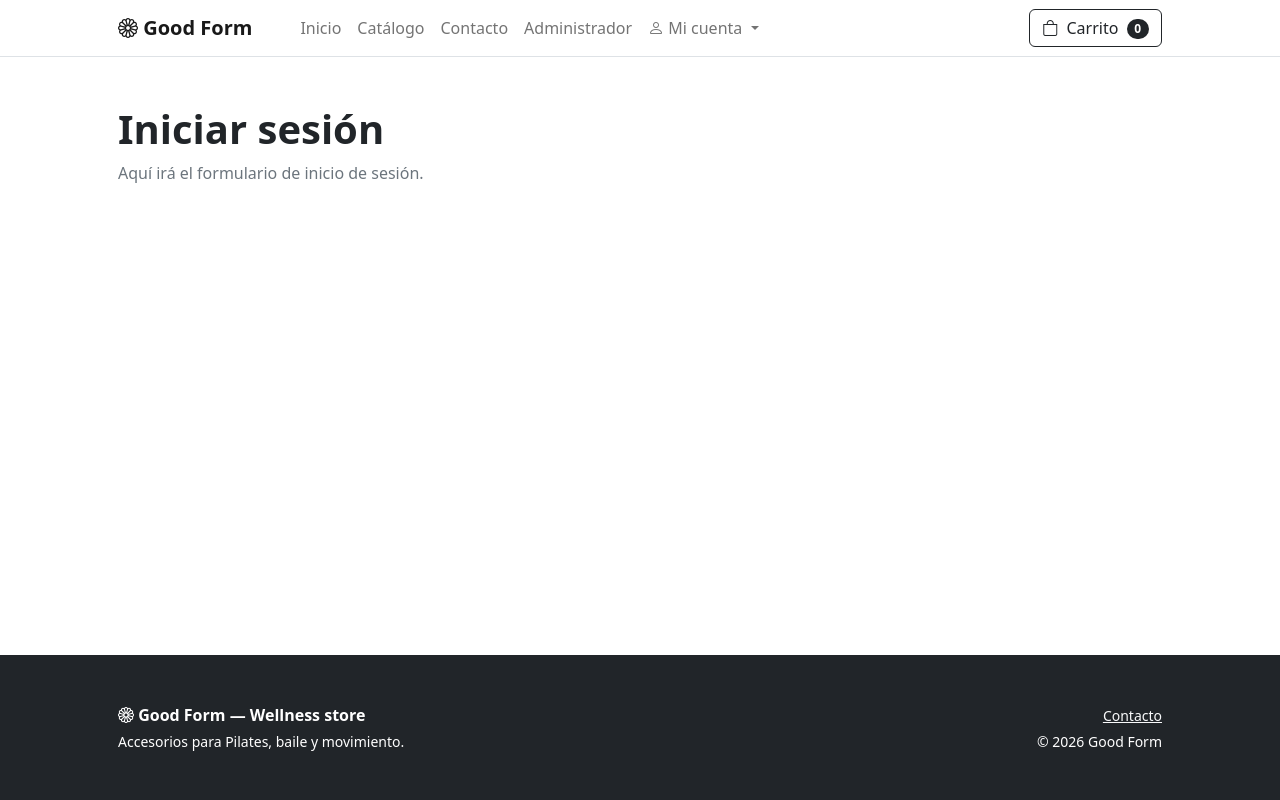
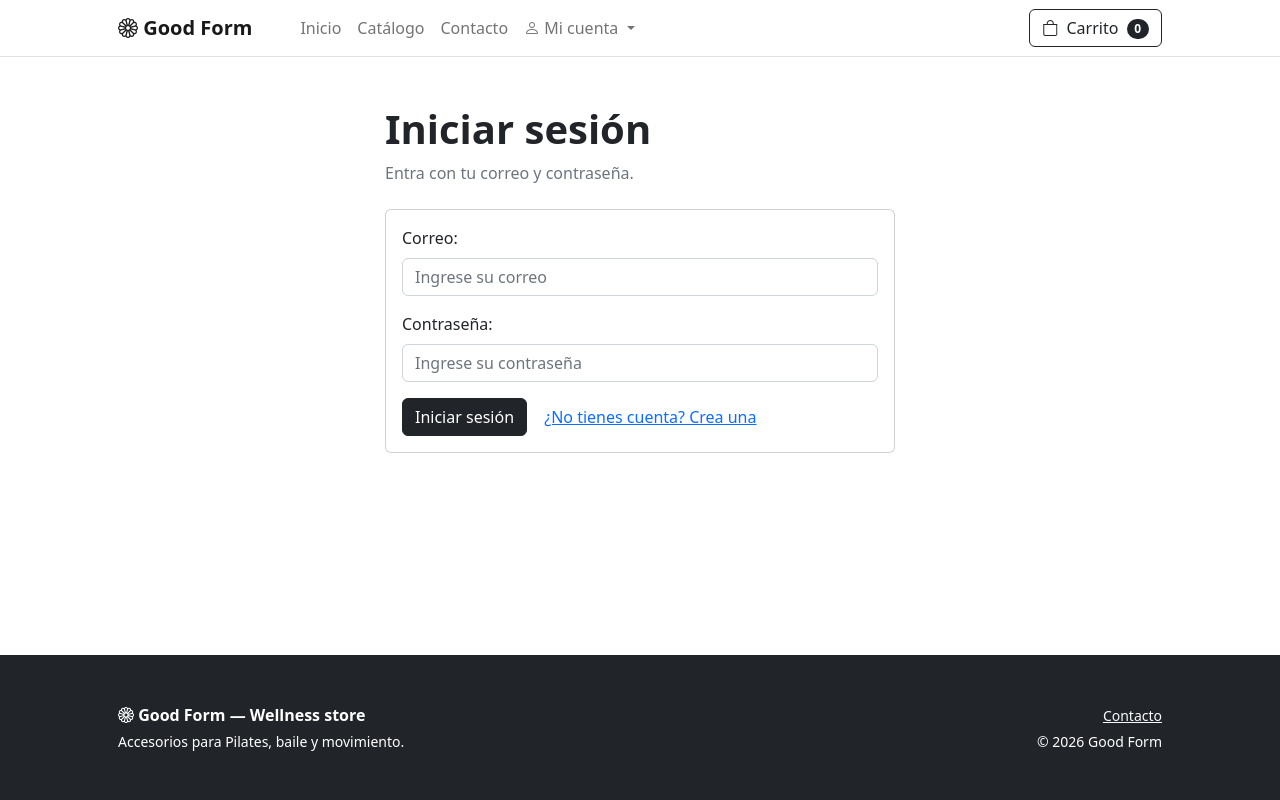
Before and after one commit to mariavairomv-dot/proyectofinal_mariavairo, a PHP site: page /login.php in a window 1280 px wide. Run offline with PHP 8.4, Linux system fonts and the light colour scheme.

Commit message:
Inicio y cierre de sesión con sesiones de PHP y menú según el usuario

```diff
--- a/admin.php
+++ b/admin.php
@@ -1,3 +1,4 @@
+<?php session_start(); ?>
 <!DOCTYPE html>
 <html lang="es">
 <head>
--- a/carrito.php
+++ b/carrito.php
@@ -1,3 +1,4 @@
+<?php session_start(); ?>
 <!DOCTYPE html>
 <html lang="es">
 <head>
--- a/catalogo.php
+++ b/catalogo.php
@@ -1,3 +1,4 @@
+<?php session_start(); ?>
 <!DOCTYPE html>
 <html lang="es">
 <head>
--- /dev/null
+++ b/cerrar_sesion.php
@@ -0,0 +1,5 @@
+<?php
+session_start();      // Buscamos la pulsera
+session_destroy();    // La cortamos: se borra la sesión
+header("Location: index.php");   // Lo mandamos a la página de inicio
+exit();
--- a/contacto.php
+++ b/contacto.php
@@ -1,3 +1,4 @@
+<?php session_start(); ?>
 <!DOCTYPE html>
 <html lang="es">
 <head>
--- a/includes/navbar.php
+++ b/includes/navbar.php
@@ -1,5 +1,5 @@
 <?php
-// Guarda el nombre del archivo que se está viendo, por ejemplo "catalogo.php"
+// Nombre del archivo que se está viendo, por ejemplo "catalogo.php"
 $pagina = basename($_SERVER['PHP_SELF']);
 ?>
 <nav class="navbar navbar-expand-lg navbar-light bg-white border-bottom sticky-top">
@@ -16,27 +16,42 @@ $pagina = basename($_SERVER['PHP_SELF']);
         <div class="collapse navbar-collapse" id="menuPrincipal">
             <ul class="navbar-nav me-auto mb-2 mb-lg-0 ms-lg-4">
                 <li class="nav-item">
-                    <a class="nav-link <?= $pagina == 'index.php' ? 'active' : '' ?>" href="index.php">Inicio</a>
+                    <a class="nav-link <?php if ($pagina == 'index.php') { echo 'active'; } ?>" href="index.php">Inicio</a>
                 </li>
                 <li class="nav-item">
-                    <a class="nav-link <?= $pagina == 'catalogo.php' ? 'active' : '' ?>" href="catalogo.php">Catálogo</a>
+                    <a class="nav-link <?php if ($pagina == 'catalogo.php') { echo 'active'; } ?>" href="catalogo.php">Catálogo</a>
                 </li>
                 <li class="nav-item">
-                    <a class="nav-link <?= $pagina == 'contacto.php' ? 'active' : '' ?>" href="contacto.php">Contacto</a>
+                    <a class="nav-link <?php if ($pagina == 'contacto.php') { echo 'active'; } ?>" href="contacto.php">Contacto</a>
                 </li>
+
+                <?php if (isset($_SESSION["rol"]) && $_SESSION["rol"] == "admin") { ?>
                     <li class="nav-item">
-                    <a class="nav-link <?= $pagina == 'admin.php' ? 'active' : '' ?>" href="admin.php">Administrador</a>
+                        <a class="nav-link <?php if ($pagina == 'admin.php') { echo 'active'; } ?>" href="admin.php">Administrador</a>
                     </li>
+                <?php } ?>
+
                 <li class="nav-item dropdown">
+                    <?php if (isset($_SESSION["id_usuario"])) { ?>
+                        <!-- Sí inició sesión -->
+                        <a class="nav-link dropdown-toggle" href="#" role="button" data-bs-toggle="dropdown" aria-expanded="false">
+                            <i class="bi bi-person"></i> Hola, <?php echo htmlspecialchars($_SESSION["nombre"]); ?>
+                        </a>
+                        <ul class="dropdown-menu">
+                            <li><a class="dropdown-item" href="perfil.php">Mi perfil</a></li>
+                            <li><hr class="dropdown-divider"></li>
+                            <li><a class="dropdown-item" href="cerrar_sesion.php">Cerrar sesión</a></li>
+                        </ul>
+                    <?php } else { ?>
+                        <!-- No ha iniciado sesión -->
                         <a class="nav-link dropdown-toggle" href="#" role="button" data-bs-toggle="dropdown" aria-expanded="false">
                             <i class="bi bi-person"></i> Mi cuenta
                         </a>
                         <ul class="dropdown-menu">
                             <li><a class="dropdown-item" href="login.php">Iniciar sesión</a></li>
                             <li><a class="dropdown-item" href="registro.php">Crear cuenta</a></li>
-                        <li><hr class="dropdown-divider"></li>
-                        <li><a class="dropdown-item" href="perfil.php">Mi perfil</a></li>
                         </ul>
+                    <?php } ?>
                 </li>
             </ul>
 
--- a/index.php
+++ b/index.php
@@ -1,3 +1,4 @@
+<?php session_start(); ?>
 <!DOCTYPE html>
 <html lang="es">
 <head>
--- a/login.php
+++ b/login.php
@@ -1,3 +1,4 @@
+<?php session_start(); ?>
 <!DOCTYPE html>
 <html lang="es">
 <head>
@@ -8,8 +9,34 @@
     <?php include "includes/navbar.php"; ?>
 
     <main class="container px-4 px-lg-5 my-5 flex-grow-1">
-        <h1 class="fw-bold">Iniciar sesión</h1>
-        <p class="text-muted">Aquí irá el formulario de inicio de sesión.</p>
+        <div class="row justify-content-center">
+            <div class="col-md-6">
+
+                <h1 class="fw-bold">Iniciar sesión</h1>
+                <p class="text-muted mb-4">Entra con tu correo y contraseña.</p>
+
+                <div class="card">
+                    <div class="card-body">
+                        <form action="procesar_login.php" method="post">
+
+                            <div class="mb-3">
+                                <label for="correo" class="form-label">Correo:</label>
+                                <input type="email" class="form-control" id="correo" placeholder="Ingrese su correo" name="correo" required>
+                            </div>
+
+                            <div class="mb-3">
+                                <label for="contrasena" class="form-label">Contraseña:</label>
+                                <input type="password" class="form-control" id="contrasena" placeholder="Ingrese su contraseña" name="contrasena" required>
+                            </div>
+
+                            <button type="submit" class="btn btn-dark">Iniciar sesión</button>
+                            <a href="registro.php" class="btn btn-link">¿No tienes cuenta? Crea una</a>
+                        </form>
+                    </div>
+                </div>
+
+            </div>
+        </div>
     </main>
 
     <?php include "includes/footer.php"; ?>
--- a/perfil.php
+++ b/perfil.php
@@ -1,3 +1,4 @@
+<?php session_start(); ?>
 <!DOCTYPE html>
 <html lang="es">
 <head>
--- a/procesar_registro.php
+++ b/procesar_registro.php
@@ -1,4 +1,5 @@
 <?php
+session_start();
 include "includes/conexion.php";
 
 // 1. Si alguien abre este archivo sin llenar el formulario, lo regresamos
--- a/registro.php
+++ b/registro.php
@@ -1,3 +1,4 @@
+<?php session_start(); ?>
 <!DOCTYPE html>
 <html lang="es">
 <head>
```
Also changed, not shown: procesar_login.php (added, +57 -0 lines). Lines whose indentation alone changed are shown as unchanged.
